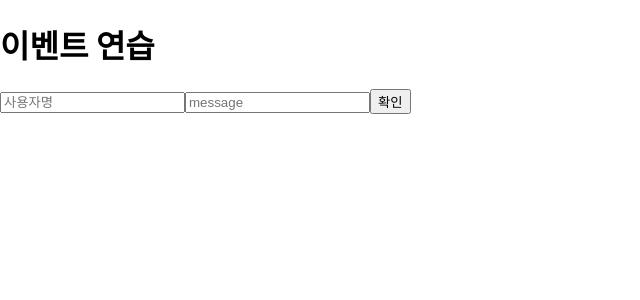
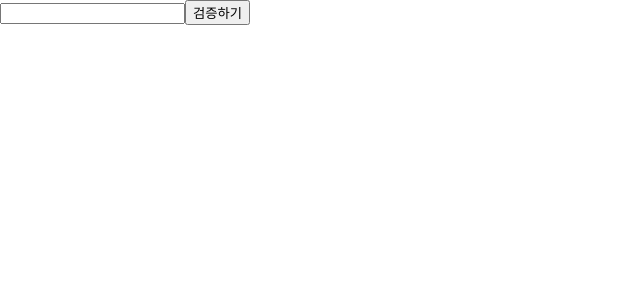
Before and after one commit to seilylook/React-testcodes-archive, a React (Create React App) app: page / in a window 1280 px wide. Shown: the top 300 px of the page, without its empty margins (0-640 px from the left). Built offline with nearby package versions, Linux system fonts and the light colour scheme.

Commit message:
feature DOM ref

```diff
--- a/src/App.js
+++ b/src/App.js
@@ -1,47 +1,49 @@
 import logo from "./logo.svg";
 import "./App.css";
 import { useState } from "react";
+import "./ValidationSample.css";
 
 import React, { Component } from "react";
 
-const App = () => {
-  const [username, setUsername] = useState("");
-  const [message, setMessage] = useState("");
-  const onChangeUsername = e => setUsername(e.target.value);
-  const onChangeMessage = e => setMessage(e.target.value);
-  const onClick = () => {
-    alert(username + " : " + message);
-    setUsername("");
-    setMessage("");
+class App extends Component {
+  state = {
+    password: "",
+    clicked: false,
+    validated: false
   };
 
-  const onKeyPress = e => {
-    if (e.key === "Enter") {
-      onClick();
-    }
+  handleChange = e => {
+    this.setState({
+      password: e.target.value
+    });
   };
 
-  return (
-    <div>
-      <h1>이벤트 연습</h1>
-      <input
-        type="text"
-        placeholder="사용자명"
-        value={username}
-        onChange={onChangeUsername}
-      />
+  handleButtonClick = () => {
+    this.setState({
+      clicked: true,
+      validated: this.state.password === "0000"
+    });
+  };
 
-      <input
-        type="text"
-        placeholder="message"
-        value={message}
-        onChange={onChangeMessage}
-        onKeyPress={onKeyPress}
-      ></input>
-
-      <button onClick={onClick}>확인</button>
-    </div>
-  );
-};
+  render() {
+    return (
+      <div>
+        <input
+          type="password"
+          value={this.state.password}
+          onChange={this.handleChange}
+          className={
+            this.state.clicked
+              ? this.state.validated
+                ? "success"
+                : "failure"
+              : ""
+          }
+        />
+        <button onClick={this.handleButtonClick}>검증하기</button>
+      </div>
+    );
+  }
+}
 
 export default App;
--- /dev/null
+++ b/src/ValidationSample.css
@@ -0,0 +1,7 @@
+.success {
+  background-color: lightgreen;
+}
+
+.failure {
+  background-color: lightcoral;
+}
```
